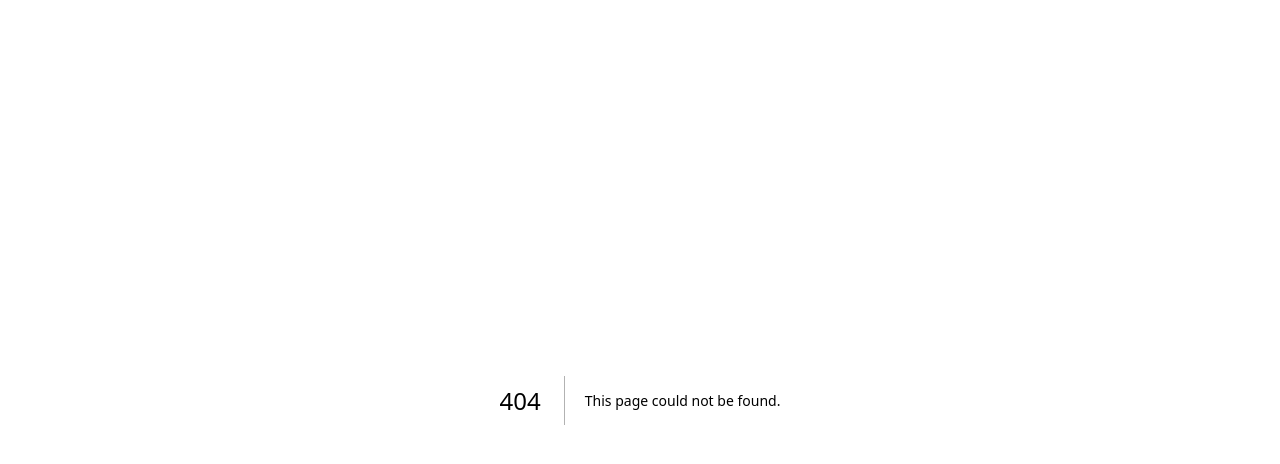
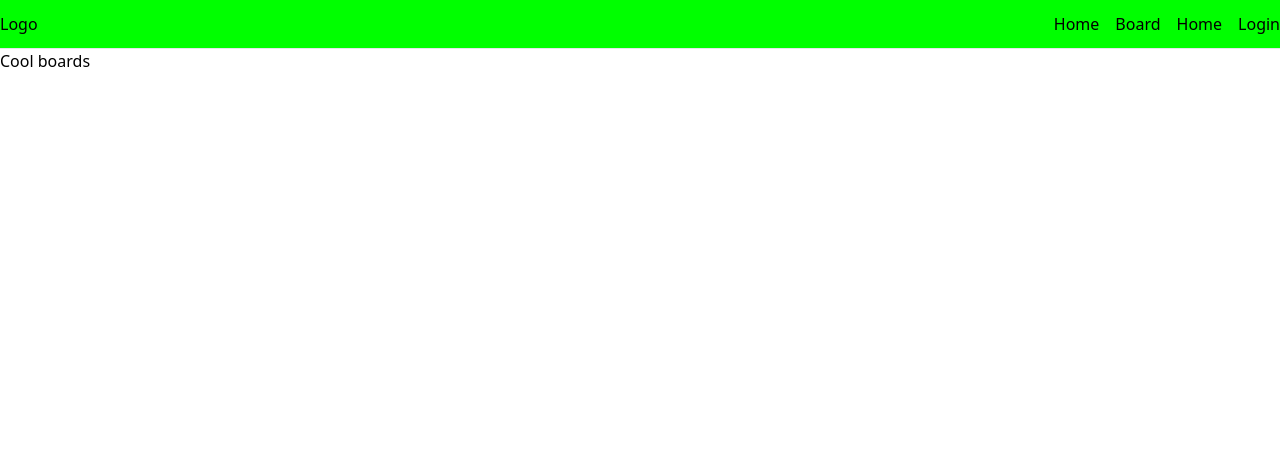
Before and after one commit to CloudBord/front-end, a Next.js app: page /board in a window 1280 px wide. Before the commit this address had no page. Shown: the top 464 px of the page. Built offline with nearby package versions, Linux system fonts and the light colour scheme.

Commit message:
Add navbar and header components

```diff
--- /dev/null
+++ b/src/app/board/[id]/page.tsx
@@ -0,0 +1 @@
+import React from "react";
--- /dev/null
+++ b/src/app/board/page.tsx
@@ -0,0 +1,11 @@
+import React from "react";
+
+export default function Home() {
+    return (
+      <div className="flex justify-center">
+        <div className="container">
+          Cool boards
+        </div>
+      </div>
+    );
+  }
--- a/src/app/globals.css
+++ b/src/app/globals.css
@@ -1,33 +1,3 @@
 @tailwind base;
 @tailwind components;
 @tailwind utilities;
-
-:root {
-  --foreground-rgb: 0, 0, 0;
-  --background-start-rgb: 214, 219, 220;
-  --background-end-rgb: 255, 255, 255;
-}
-
-@media (prefers-color-scheme: dark) {
-  :root {
-    --foreground-rgb: 255, 255, 255;
-    --background-start-rgb: 0, 0, 0;
-    --background-end-rgb: 0, 0, 0;
-  }
-}
-
-body {
-  color: rgb(var(--foreground-rgb));
-  background: linear-gradient(
-      to bottom,
-      transparent,
-      rgb(var(--background-end-rgb))
-    )
-    rgb(var(--background-start-rgb));
-}
-
-@layer utilities {
-  .text-balance {
-    text-wrap: balance;
-  }
-}
--- a/src/app/layout.tsx
+++ b/src/app/layout.tsx
@@ -1,6 +1,7 @@
 import type { Metadata } from "next";
 import { Inter } from "next/font/google";
 import "./globals.css";
+import { NavBar } from "@/components/NavBar";
 
 const inter = Inter({ subsets: ["latin"] });
 
@@ -16,7 +17,10 @@ export default function RootLayout({
 }>) {
   return (
     <html lang="en">
-      <body className={inter.className}>{children}</body>
+      <body className="w-full">
+          <NavBar />
+          <div className="content">{children}</div>
+      </body>
     </html>
   );
 }
--- a/src/app/page.tsx
+++ b/src/app/page.tsx
@@ -1,113 +1,9 @@
-import Image from "next/image";
-
 export default function Home() {
   return (
-    <main className="flex min-h-screen flex-col items-center justify-between p-24">
-      <div className="z-10 max-w-5xl w-full items-center justify-between font-mono text-sm lg:flex">
-        <p className="fixed left-0 top-0 flex w-full justify-center border-b border-gray-300 bg-gradient-to-b from-zinc-200 pb-6 pt-8 backdrop-blur-2xl dark:border-neutral-800 dark:bg-zinc-800/30 dark:from-inherit lg:static lg:w-auto  lg:rounded-xl lg:border lg:bg-gray-200 lg:p-4 lg:dark:bg-zinc-800/30">
-          Get started by editing&nbsp;
-          <code className="font-mono font-bold">src/app/page.tsx</code>
-        </p>
-        <div className="fixed bottom-0 left-0 flex h-48 w-full items-end justify-center bg-gradient-to-t from-white via-white dark:from-black dark:via-black lg:static lg:h-auto lg:w-auto lg:bg-none">
-          <a
-            className="pointer-events-none flex place-items-center gap-2 p-8 lg:pointer-events-auto lg:p-0"
-            href="https://vercel.com?utm_source=create-next-app&utm_medium=appdir-template&utm_campaign=create-next-app"
-            target="_blank"
-            rel="noopener noreferrer"
-          >
-            By{" "}
-            <Image
-              src="/vercel.svg"
-              alt="Vercel Logo"
-              className="dark:invert"
-              width={100}
-              height={24}
-              priority
-            />
-          </a>
-        </div>
+    <div className="flex justify-center">
+      <div className="container">
+        Banana
       </div>
-
-      <div className="relative flex place-items-center before:absolute before:h-[300px] before:w-full sm:before:w-[480px] before:-translate-x-1/2 before:rounded-full before:bg-gradient-radial before:from-white before:to-transparent before:blur-2xl before:content-[''] after:absolute after:-z-20 after:h-[180px] after:w-full sm:after:w-[240px] after:translate-x-1/3 after:bg-gradient-conic after:from-sky-200 after:via-blue-200 after:blur-2xl after:content-[''] before:dark:bg-gradient-to-br before:dark:from-transparent before:dark:to-blue-700 before:dark:opacity-10 after:dark:from-sky-900 after:dark:via-[#0141ff] after:dark:opacity-40 before:lg:h-[360px] z-[-1]">
-        <Image
-          className="relative dark:drop-shadow-[0_0_0.3rem_#ffffff70] dark:invert"
-          src="/next.svg"
-          alt="Next.js Logo"
-          width={180}
-          height={37}
-          priority
-        />
-      </div>
-
-      <div className="mb-32 grid text-center lg:max-w-5xl lg:w-full lg:mb-0 lg:grid-cols-4 lg:text-left">
-        <a
-          href="https://nextjs.org/docs?utm_source=create-next-app&utm_medium=appdir-template&utm_campaign=create-next-app"
-          className="group rounded-lg border border-transparent px-5 py-4 transition-colors hover:border-gray-300 hover:bg-gray-100 hover:dark:border-neutral-700 hover:dark:bg-neutral-800/30"
-          target="_blank"
-          rel="noopener noreferrer"
-        >
-          <h2 className={`mb-3 text-2xl font-semibold`}>
-            Docs{" "}
-            <span className="inline-block transition-transform group-hover:translate-x-1 motion-reduce:transform-none">
-              -&gt;
-            </span>
-          </h2>
-          <p className={`m-0 max-w-[30ch] text-sm opacity-50`}>
-            Find in-depth information about Next.js features and API.
-          </p>
-        </a>
-
-        <a
-          href="https://nextjs.org/learn?utm_source=create-next-app&utm_medium=appdir-template-tw&utm_campaign=create-next-app"
-          className="group rounded-lg border border-transparent px-5 py-4 transition-colors hover:border-gray-300 hover:bg-gray-100 hover:dark:border-neutral-700 hover:dark:bg-neutral-800/30"
-          target="_blank"
-          rel="noopener noreferrer"
-        >
-          <h2 className={`mb-3 text-2xl font-semibold`}>
-            Learn{" "}
-            <span className="inline-block transition-transform group-hover:translate-x-1 motion-reduce:transform-none">
-              -&gt;
-            </span>
-          </h2>
-          <p className={`m-0 max-w-[30ch] text-sm opacity-50`}>
-            Learn about Next.js in an interactive course with&nbsp;quizzes!
-          </p>
-        </a>
-
-        <a
-          href="https://vercel.com/templates?framework=next.js&utm_source=create-next-app&utm_medium=appdir-template&utm_campaign=create-next-app"
-          className="group rounded-lg border border-transparent px-5 py-4 transition-colors hover:border-gray-300 hover:bg-gray-100 hover:dark:border-neutral-700 hover:dark:bg-neutral-800/30"
-          target="_blank"
-          rel="noopener noreferrer"
-        >
-          <h2 className={`mb-3 text-2xl font-semibold`}>
-            Templates{" "}
-            <span className="inline-block transition-transform group-hover:translate-x-1 motion-reduce:transform-none">
-              -&gt;
-            </span>
-          </h2>
-          <p className={`m-0 max-w-[30ch] text-sm opacity-50`}>
-            Explore starter templates for Next.js.
-          </p>
-        </a>
-
-        <a
-          href="https://vercel.com/new?utm_source=create-next-app&utm_medium=appdir-template&utm_campaign=create-next-app"
-          className="group rounded-lg border border-transparent px-5 py-4 transition-colors hover:border-gray-300 hover:bg-gray-100 hover:dark:border-neutral-700 hover:dark:bg-neutral-800/30"
-          target="_blank"
-          rel="noopener noreferrer"
-        >
-          <h2 className={`mb-3 text-2xl font-semibold`}>
-            Deploy{" "}
-            <span className="inline-block transition-transform group-hover:translate-x-1 motion-reduce:transform-none">
-              -&gt;
-            </span>
-          </h2>
-          <p className={`m-0 max-w-[30ch] text-sm opacity-50 text-balance`}>
-            Instantly deploy your Next.js site to a shareable URL with Vercel.
-          </p>
-        </a>
-      </div>
-    </main>
+    </div>
   );
 }
--- a/src/components/Header.tsx
+++ /dev/null
@@ -1 +0,0 @@
-import React from "react";
--- a/src/components/NavBar.tsx
+++ b/src/components/NavBar.tsx
@@ -1 +1,32 @@
 import React from "react";
+import Link from "next/link";
+
+export const NavBar = () => {
+    return (
+        <nav className="flex justify-center items-center bg-[#00ff00] border-b">
+            <div className="container flex justify-between py-3">
+                <div className="logo">
+                    Logo
+                </div>
+                <div className="linkies">
+                    <ul className="flex flex-col ">
+                        <li>
+                            <Link href="/" className="sidebar-link px-2">
+                                Home
+                            </Link>
+                            <Link href="/board" className="sidebar-link px-2">
+                                Board
+                            </Link>
+                            <Link href="/" className="sidebar-link px-2">
+                                Home
+                            </Link>
+                            <Link href="/" className="sidebar-link ps-2">
+                                Login
+                            </Link>
+                        </li>
+                    </ul>
+                </div>
+            </div>
+        </nav>
+    )
+};
```
